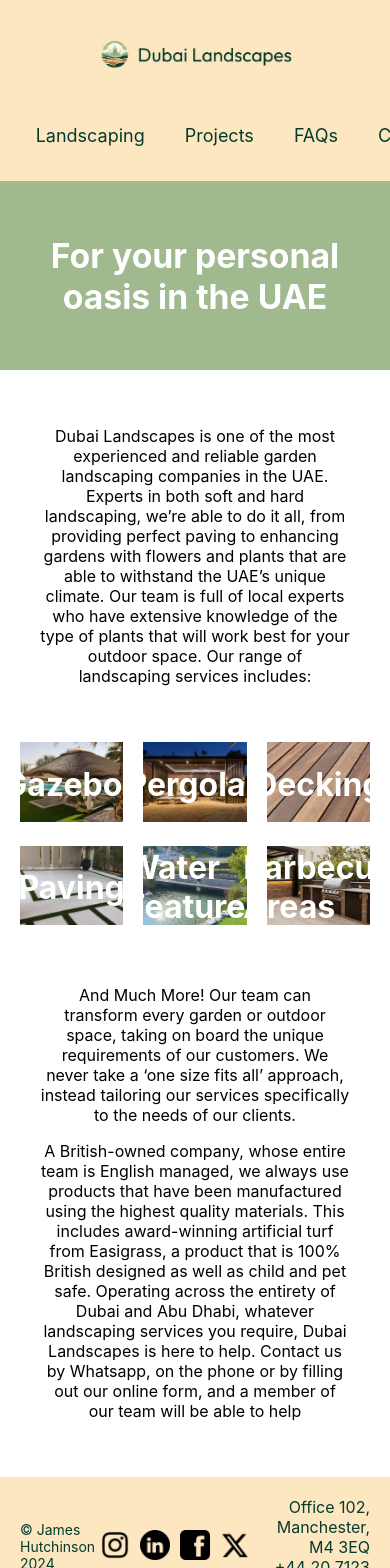
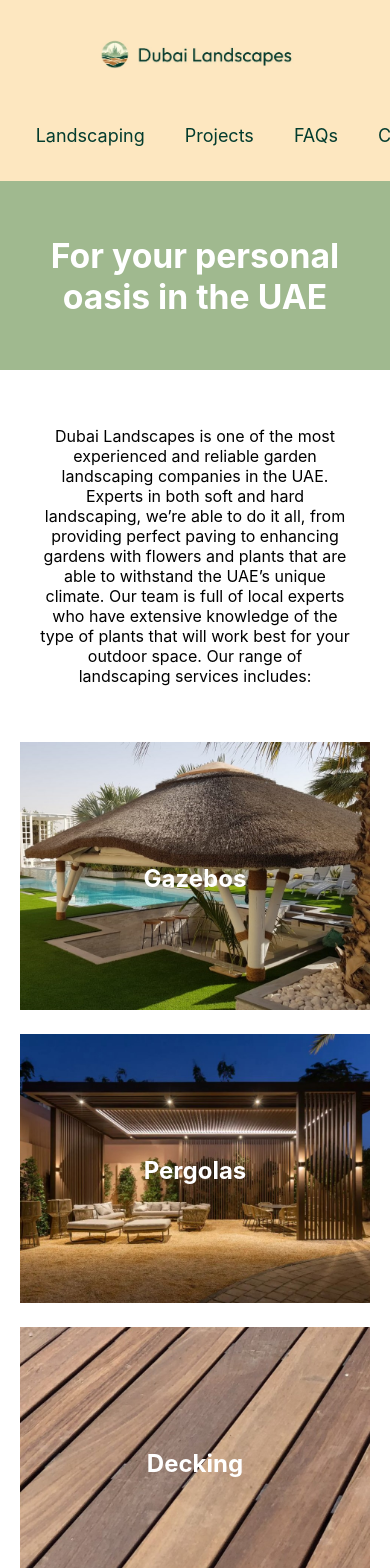
Before and after one commit to 24992151/portfoliolarge, a React (Create React App) app: page /landscaping in a window 390 px wide. Shown: the top 1568 px of the page. Built offline with nearby package versions, Linux system fonts and the light colour scheme.

Commit message:
Commit 3 Landscaping CSS
Mobile Compatibility

```diff
--- a/src/pages/Landscaping/landscapingPage.css
+++ b/src/pages/Landscaping/landscapingPage.css
@@ -58,6 +58,17 @@
   font-weight: bold;
 }
 
+/* Mobile Cross platforming */
+@media (max-width: 768px) {
+  .grid-container {
+    grid-template-columns: 1fr;
+  }
+
+  .overlay {
+    font-size: 1.5rem;
+  }
+}
+
 /* Section 2 Content */
 .section2-content {
   background-color: white;
```
